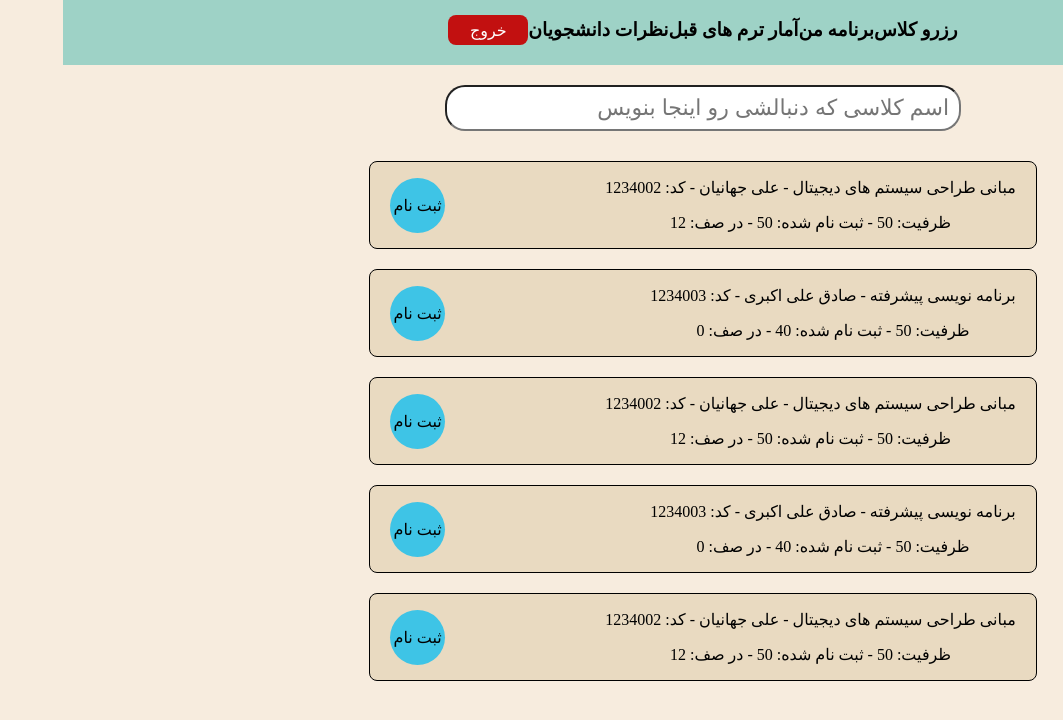
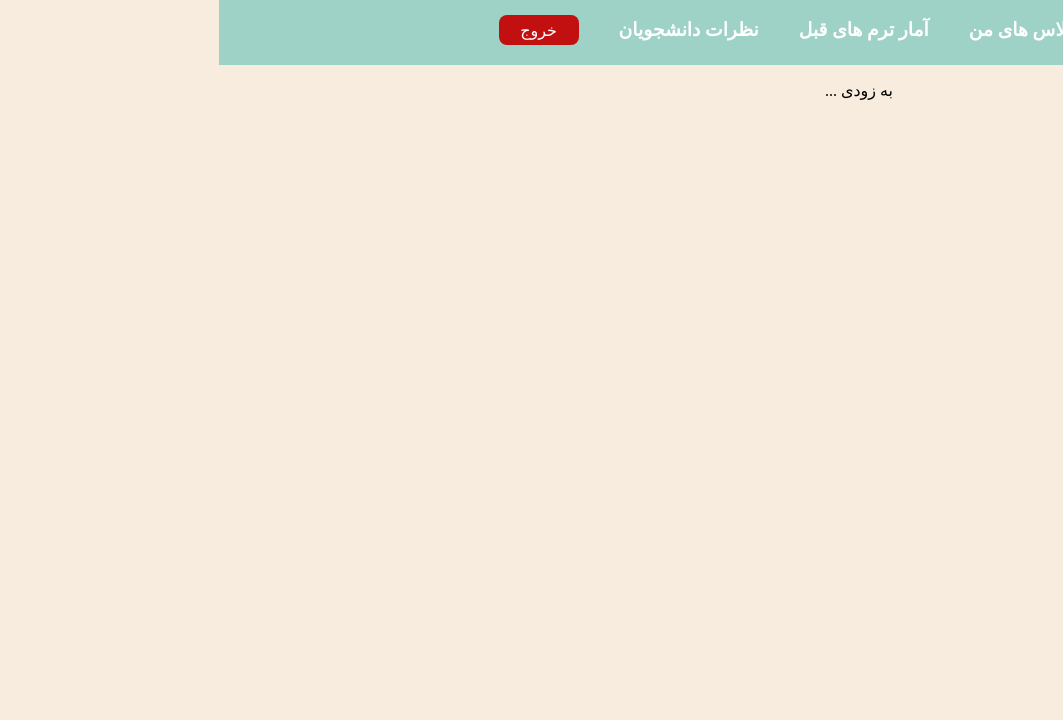
Before and after one commit to MJSahebnasi/Boostan, a React (Create React App) app in the folder boostan-frontend/: page /StudentPage/reviews in a window 1280 px wide. Shown: the top 720 px of the page, without its empty margins (217-1280 px from the left). Built offline with nearby package versions, Linux system fonts and the light colour scheme.

Commit message:
StudentPage links done

```diff
--- a/boostan-frontend/src/App.js
+++ b/boostan-frontend/src/App.js
@@ -1,3 +1,5 @@
+import { BrowserRouter as Router, Routes, Route } from 'react-router-dom';
+
 import LoginPage from './components/LoginPage';
 import StudentPage from './components/StudentPage';
 
@@ -11,8 +13,15 @@ import './components/styles/ClassInfo.css'
 function App() {
   return (
     <div className="App">
-      {/* <LoginPage /> */}
-      <StudentPage />
+      <Router>
+        <Routes>
+          <Route path="/" element={<LoginPage />} />
+          <Route path="/StudentPage/register" element={<StudentPage tab={'register'} />} />
+          <Route path="/StudentPage/my_classes" element={<StudentPage tab={'my_classes'} />} />
+          <Route path="/StudentPage/prev_semesters" element={<StudentPage tab={'prev_semesters'} />} />
+          <Route path="/StudentPage/reviews" element={<StudentPage tab={'reviews'} />} />
+        </Routes>
+      </Router>
     </div>
   );
 }
--- a/boostan-frontend/src/components/StudentHeader.js
+++ b/boostan-frontend/src/components/StudentHeader.js
@@ -1,37 +1,16 @@
 import React from 'react';
-// import { Link } from 'react-router-dom';
+import { Link } from 'react-router-dom';
 // import { useSelector } from "react-redux";
 
 function StudentHeader() {
 
-    // const cartItems = useSelector((state) => state.cart.items);
-
-    // if (cartItems.length === 0) {
-    //     return (
-    //         <div className="navbar">
-    //             <div className="container">
-    //                 <Link className='menu_nutton_link' to={"/"}><h3>All Products</h3></Link>
-    //                 <Link className='menu_nutton_link' to={"/Smartphones"}><h3>Smartphones</h3></Link>
-    //                 <Link className='menu_nutton_link' to={"/Notebooks"}><h3>Notebooks</h3></Link>
-    //                 <div>
-    //                     <Link id='cartLink' to={"/cart"}><button type="button" className="cart_button">Cart</button></Link>
-    //                 </div>
-    //             </div>
-    //         </div>
-    //     );
-    // }
-
     return (
         <div className="student_header">
             <div className="student_header_container">
-                {/* <Link className='menu_nutton_link' to={"/"}><h3>All Products</h3></Link>
-                <Link className='menu_nutton_link' to={"/Smartphones"}><h3>Smartphones</h3></Link>
-                <Link className='menu_nutton_link' to={"/Notebooks"}><h3>Notebooks</h3></Link> */}
-
-                <h3>رزرو کلاس</h3>
-                <h3>برنامه من</h3>
-                <h3>آمار ترم های قبل</h3>
-                <h3>نظرات دانشجویان</h3>
+                <Link className='menu_nutton_link' to={"/StudentPage/register"}><h3>ثبت نام کلاس</h3></Link>
+                <Link className='menu_nutton_link' to={"/StudentPage/my_classes"}><h3>کلاس های من</h3></Link>
+                <Link className='menu_nutton_link' to={"/StudentPage/prev_semesters"}><h3>آمار ترم های قبل</h3></Link>
+                <Link className='menu_nutton_link' to={"/StudentPage/reviews"}><h3>نظرات دانشجویان</h3></Link>
 
                 <div>
                     {/* <Link id='cartLink' to={"/cart"}><button type="button" className="cart_button">Cart</button></Link> */}
--- a/boostan-frontend/src/components/StudentPage.js
+++ b/boostan-frontend/src/components/StudentPage.js
@@ -1,22 +1,53 @@
-import React from 'react';
+import React, { useState } from 'react';
+// import { useDispatch, useSelector } from "react-redux";
+
 import StudentBookClass from './StudentBookClass';
-
-// import { Link } from 'react-router-dom';
-// import { useDispatch, useSelector } from "react-redux";
-// import { changeMode } from "./redux/colorMode.js";
-
 import StudentHeader from './StudentHeader';
 
 function StudentPage(props) {
 
     // const my_dispatch = useDispatch();
     // const darkMode = useSelector((state) => state.colorMode.darkMode);
+    // const [tab, setTab] = useState('register');
 
+    // console.log('------------')
+    // console.log(props.tab);
+
+    if (props.tab === 'register')
         return (
             <div>
                 <StudentHeader />
+
                 <StudentBookClass />
             </div>
+        );
+    else if (props.tab === 'my_classes')
+        return (
+            <div>
+                <StudentHeader />
+
+                <p>به زودی ...</p>
+            </div>
+        );
+    else if (props.tab === 'prev_semesters')
+        return (
+            <div>
+                <StudentHeader />
+
+                <p>به زودی ...</p>
+            </div>
+        );
+    else if (props.tab === 'reviews')
+        return (
+            <div>
+                <StudentHeader />
+
+                <p>به زودی ...</p>
+            </div>
+        );
+    else
+        return (
+            <div>oops ...</div>
         );
 
 }
```
Lines whose indentation alone changed are shown as unchanged.
